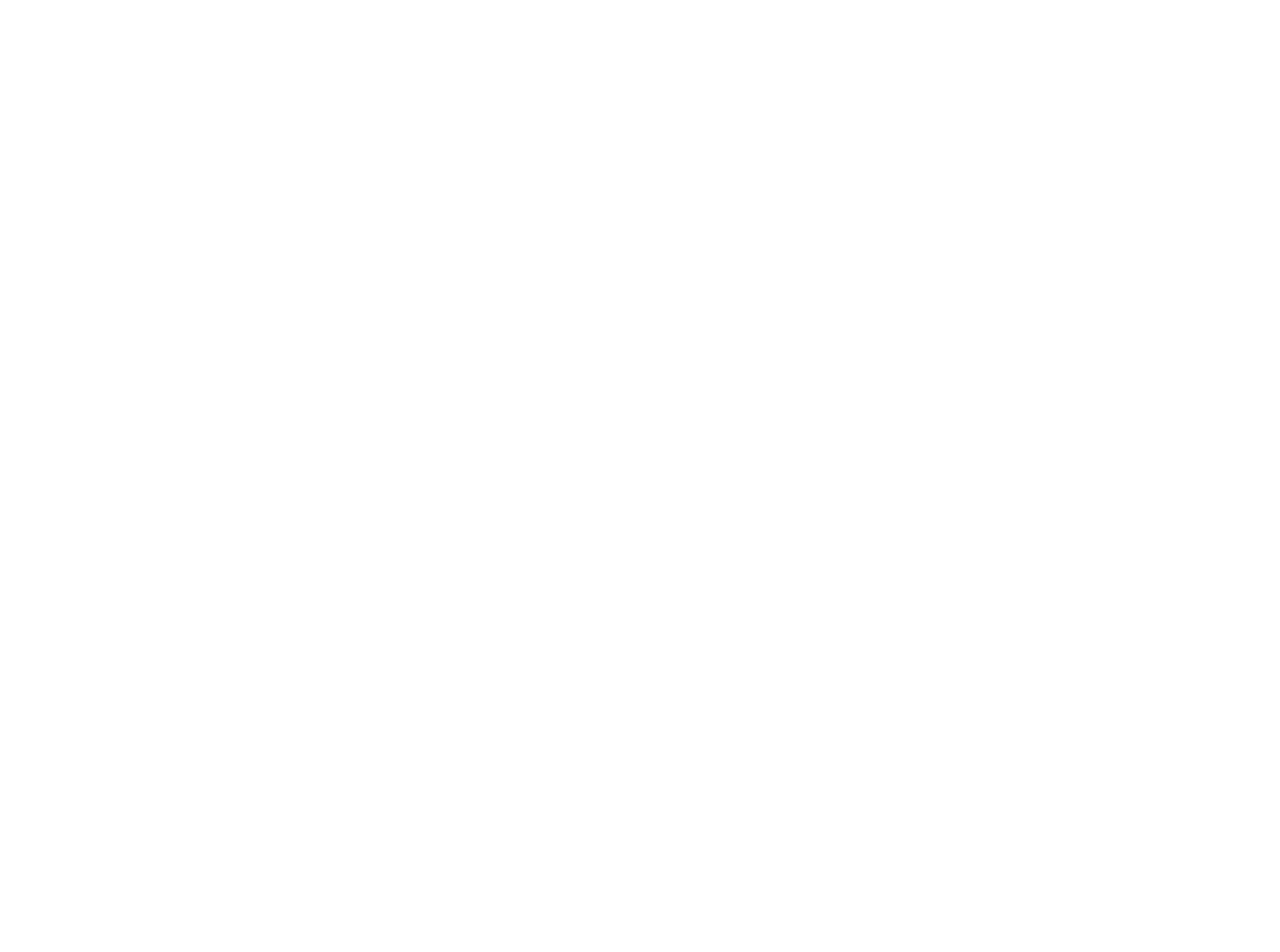
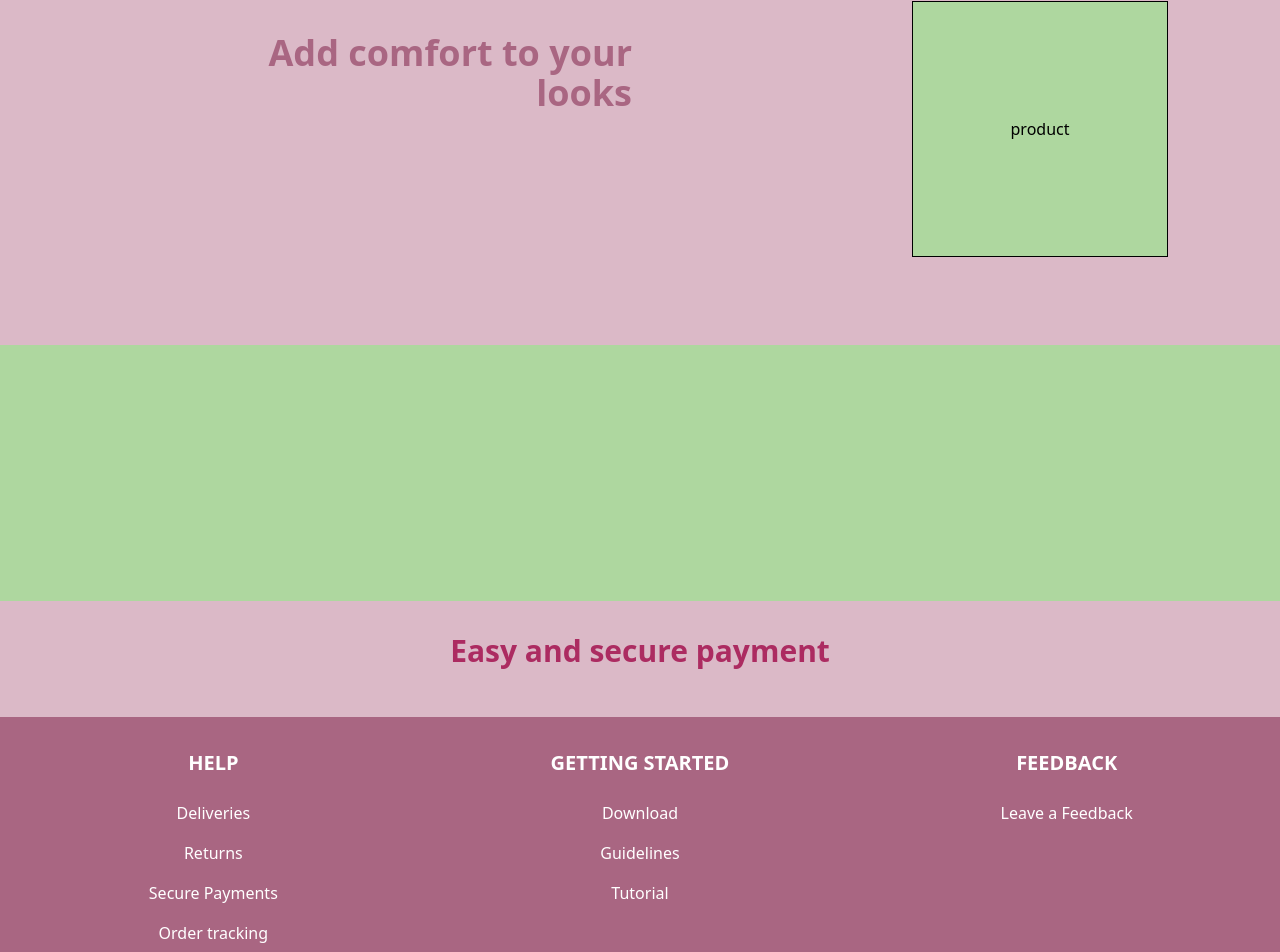
Before and after one commit to Mono260604/UAS-WEB, a React (Vite) app in the folder front-end/: page / in a window 1280 px wide. Shown: the part 895-1847 px from the top of the page. Before the commit the page ends 800 px from the top, so only its background shows below. Built offline with nearby package versions, Linux system fonts and the light colour scheme.

Commit message:
first complete result

```diff
--- a/front-end/src/App.jsx
+++ b/front-end/src/App.jsx
@@ -2,6 +2,7 @@
 import "./App.css";
 import NavBar from "./NavBar";
 import Content from "./content";
+import Footer from "./footer";
 
 function App() {
   return (
@@ -13,6 +14,9 @@
         <div>
           <Content />
         </div>
+        <div>
+          <Footer/>
+        </div>
       </div>
     </>
   );
--- a/front-end/src/content.jsx
+++ b/front-end/src/content.jsx
@@ -5,13 +5,13 @@
 const Content = () => {
   return (
     <>
-      <div className="fixed w-full h-full m-0  bg-body pt-14 mt-4 ">
+      <div className="w-full m-0  bg-body pt-14 mt-4">
         <div className="mx-auto w-full">
           <div className=" bg-product mt-14 container w-128 h-64 mx-auto"></div>
           <div className="py-8 px-8">
             <h1 className="font-bold text-primary">
               Log in to Shopifye for easy access to dresses, footwear,
-              accessories, annd bags. Your go-to spot for effort less style
+              accessories, and bags. Your go-to spot for effort less style
               awaits
             </h1>
           </div>
@@ -21,6 +21,32 @@
             <img src={logo} alt="Logo" className="mx-auto px-12 py-4" />
           </div>
         </div>
+        <div className="grid grid-cols-1 md:grid-cols-2 gap-4 mt-8 px-4 py-4">
+          <div className="border bg-product container w-full md:w-64 h-64 mx-auto md:ml-24 flex items-center justify-center">
+            product
+          </div>
+          <div className="col-span-2 md:col-span-1 md:mr-36 md:pr-12 py-8 mx-auto">
+            <h1 className="font-black text-text text-4xl text-center md:text-left">
+              It is all about style
+            </h1>
+          </div>
+          <div className="col-span-2 md:col-span-1 md:ml-36 md:pl-12 py-8 mx-auto">
+            <h1 className="font-black text-text text-4xl text-center md:text-right">
+              Add comfort to your looks
+            </h1>
+          </div>
+          <div className="border bg-product container w-full md:w-64 h-64 mx-auto md:mr-24 flex items-center justify-center">
+            product
+          </div>
+        </div>
+        <div className="py-4 mx-auto">
+          <div className=" bg-product mt-14 container w-128 h-64 mx-auto"></div>
+          <div className="py-8 px-8">
+            <h1 className="font-bold text-3xl text-primary">
+             Easy and secure payment
+            </h1>
+          </div>
+        </div>
       </div>
     </>
   );
--- /dev/null
+++ b/front-end/src/footer.jsx
@@ -0,0 +1,92 @@
+import React from "react";
+import "./App.css";
+
+const Footer = () => {
+  return (
+    <>
+      <footer className="bg-text">
+        <div className="mx-auto w-full max-w-screen-xl">
+          <div className="grid grid-cols-3 md:grid-cols-2 lg:grid-cols-3 gap-8 px-4 py-6 lg:py-8 mx-auto">
+            <div className="span-cols-1 mb-8 md:mb-0">
+              <h1 className="mb-6 text-xl font-semibold text-navBar uppercase">
+                help
+              </h1>
+              <div>
+                <ul className="text-navBar">
+                  <li className="mb-4">
+                    <a href="" className="hover:font-semibold">
+                      {" "}
+                      Deliveries
+                    </a>
+                  </li>
+                  <li className="mb-4">
+                    <a href="" className="hover:font-semibold">
+                      Returns
+                    </a>
+                  </li>
+                  <li className="mb-4">
+                    <a href="" className="hover:font-semibold">
+                      Secure Payments
+                    </a>
+                  </li>
+                  <li className="mb-4">
+                    <a href="" className="hover:font-semibold">
+                      Order tracking
+                    </a>
+                  </li>
+                  <li className="mb-4">
+                    <a href="" className="hover:font-semibold">
+                      Contact Us
+                    </a>
+                  </li>
+                </ul>
+              </div>
+            </div>
+            <div className="span-cols-1 mb-8 md:mb-0">
+              <h1 className="mb-6 text-xl font-semibold text-navBar uppercase">
+                getting started
+              </h1>
+              <div>
+                <ul className="text-navBar">
+                  <li className="mb-4">
+                    <a href="" className="hover:font-semibold">
+                      {" "}
+                      Download
+                    </a>
+                  </li>
+                  <li className="mb-4">
+                    <a href="" className="hover:font-semibold">
+                      Guidelines
+                    </a>
+                  </li>
+                  <li className="mb-4">
+                    <a href="" className="hover:font-semibold">
+                      Tutorial
+                    </a>
+                  </li>
+                </ul>
+              </div>
+            </div>
+            <div className="span-cols-1 mb-8 md:mb-0">
+              <h1 className="mb-6 text-xl font-semibold text-navBar uppercase">
+                feedback
+              </h1>
+              <div>
+                <ul className="text-navBar">
+                  <li className="mb-4">
+                    <a href="" className="hover:font-semibold">
+                      {" "}
+                      Leave a Feedback
+                    </a>
+                  </li>
+                </ul>
+              </div>
+            </div>
+          </div>
+        </div>
+      </footer>
+    </>
+  );
+};
+
+export default Footer;
--- a/front-end/src/index.css
+++ b/front-end/src/index.css
@@ -1,3 +1,24 @@
 @tailwind base;
 @tailwind components;
 @tailwind utilities;
+
+/* width */
+::-webkit-scrollbar {
+    width: 10px;
+}
+
+/* Track */
+::-webkit-scrollbar-track {
+    background: #f1f1f1;
+}
+
+/* Handle */
+::-webkit-scrollbar-thumb {
+    background: #888;
+    border-radius: 5px;
+}
+
+/* Handle on hover */
+::-webkit-scrollbar-thumb:hover {
+    background: #555;
+}
--- a/front-end/tailwind.config.js
+++ b/front-end/tailwind.config.js
@@ -13,6 +13,7 @@
       'product': '#AED79F',
       'body':'#DBB9C7',
       'searchBar':'#6c8ca4',
+      'text':'#A96682',
     },
   },
   plugins: [],
```
